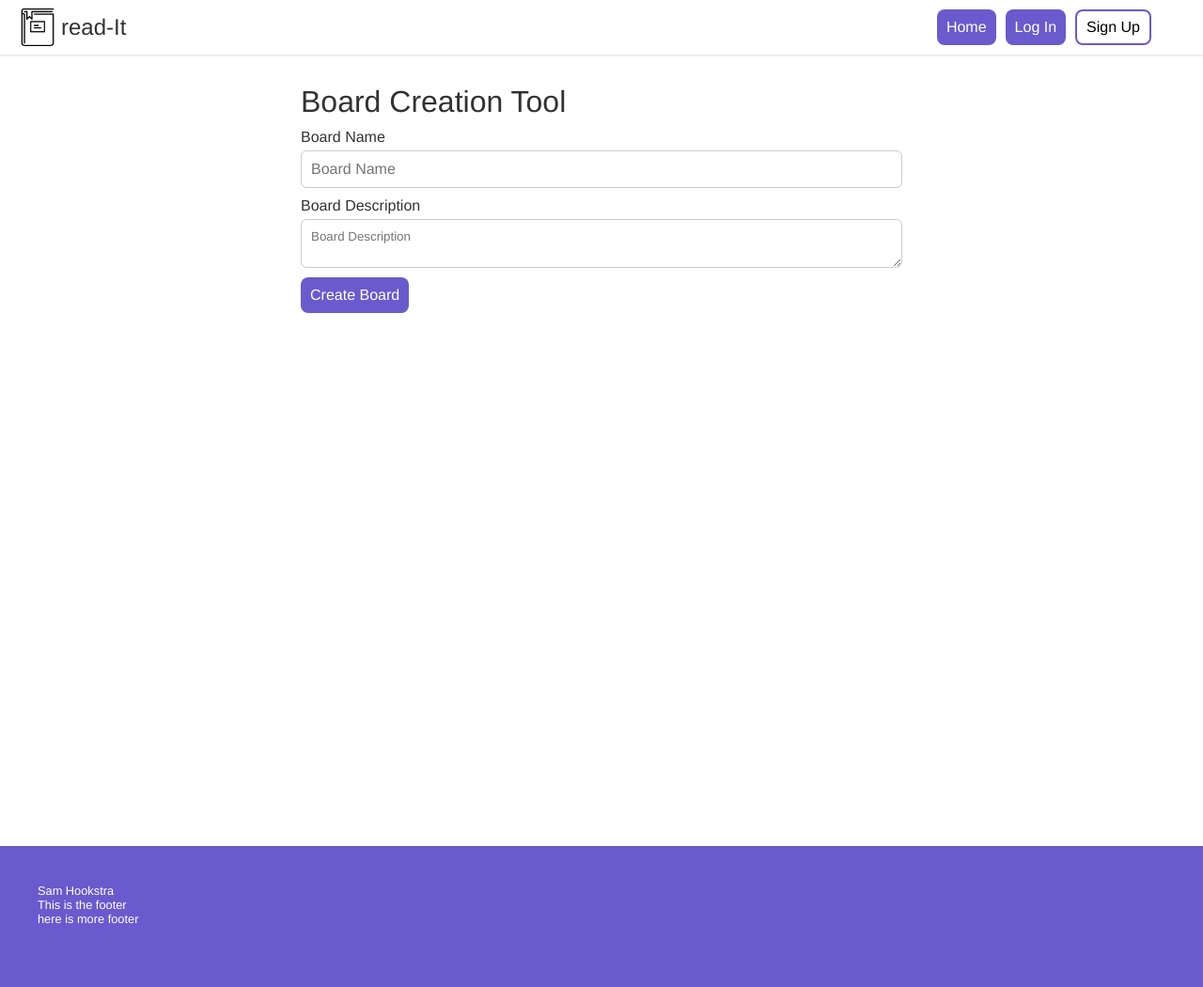
After one commit to SCCpcweb/Read-It, a PHP site: template views/createSubredditForm.php in a window 1280 px wide. The commit adds this page. Shown: the whole page at 94% size. Run offline with PHP 8.4, Linux system fonts and the light colour scheme; the template is opened without the code that fills it, so the values that code supplies are empty.

```diff
--- a/css/styling.css
+++ b/css/styling.css
@@ -40,6 +40,33 @@ nav {
 
 nav a {
   color: white;
+}
+
+input[type=text] {
+  padding: 10px;
+  border-radius: 6px;
+  border: 1px solid #ccc;
+  font-size: 16px;
+}
+
+input[type=submit] {
+  padding: 10px;
+  border-radius: 8px;
+  background-color: slateblue;
+  color: white;
+  transition: 0.3s;
+  border: none;
+  font-size: 16px;
+}
+
+input[type=submit]:hover {
+  background-color: dodgerblue;
+}
+
+textarea {
+  padding: 10px;
+  border-radius: 6px;
+  border: 1px solid #ccc;
 }
 
 .links {
@@ -190,3 +217,25 @@ h4 {
 .boards {
   margin-top: 15px;
 }
+
+.subredditForm {
+  /* border: 3px solid blue; */
+  margin: 0 auto;
+  width: 50vw;
+}
+
+.formElement {
+  display: flex;
+  flex-direction: column;
+  margin: 0 0 10px 0;
+
+  /* border: 1px solid red; */
+}
+
+.formElement label {
+  margin-bottom: 5px;
+}
+
+.appear {
+  display: none;
+}
--- /dev/null
+++ b/views/createSubredditForm.php
@@ -0,0 +1,33 @@
+<!DOCTYPE html>
+<html lang="en">
+
+<?php include_once("views/components/header.php"); ?>
+
+<body>
+    <?php include_once("views/components/nav.php"); ?>
+    <div class="container">
+        <div class="container-main">
+            <form action="subredditController.php" method="POST" class="subredditForm">
+                <h1>Board Creation Tool</h1>
+                <div class="formElement">
+                    <label for="boardName">Board Name</label>
+                    <input type="text" placeholder="Board Name" name="boardName">
+                </div>
+                <div class="formElement">
+                    <label for="boardDescription">Board Description</label>
+                    <textarea placeholder="Board Description" name="boardDescription"></textarea>
+                </div>
+                <input type="hidden" name="action" value="createSubreddit">
+                <input type="submit" value="Create Board">
+            </form>
+        </div>
+    </div>
+
+    <div class="footer">
+        <p>Sam Hookstra</p>
+        <p>This is the footer</p>
+        <p>here is more footer</p>
+    </div>
+</body>
+
+</html>
--- a/views/home.php
+++ b/views/home.php
@@ -9,7 +9,7 @@
         <div class="container-sidebar">
             <h2>Available Boards</h2>
             <p style="font-style: italic">Maybe you'd like to create one yourself?</p>
-            <a href="">Create a Board</a>
+            <a href="subredditController.php?action=createSubredditForm">Create a Board</a>
             <ul class="boards">
                 <?php foreach ($subreddits as $board) : ?>
                     <li>
```
Also changed, not shown: models/subreddit/subreddit.php (+11 -2 lines), models/subreddit/subredditDA.php (+20 -1 lines), subredditController.php (+11 -0 lines), views/viewSubreddit.php (+31 -1 lines), scripts/toggle.js (added).
